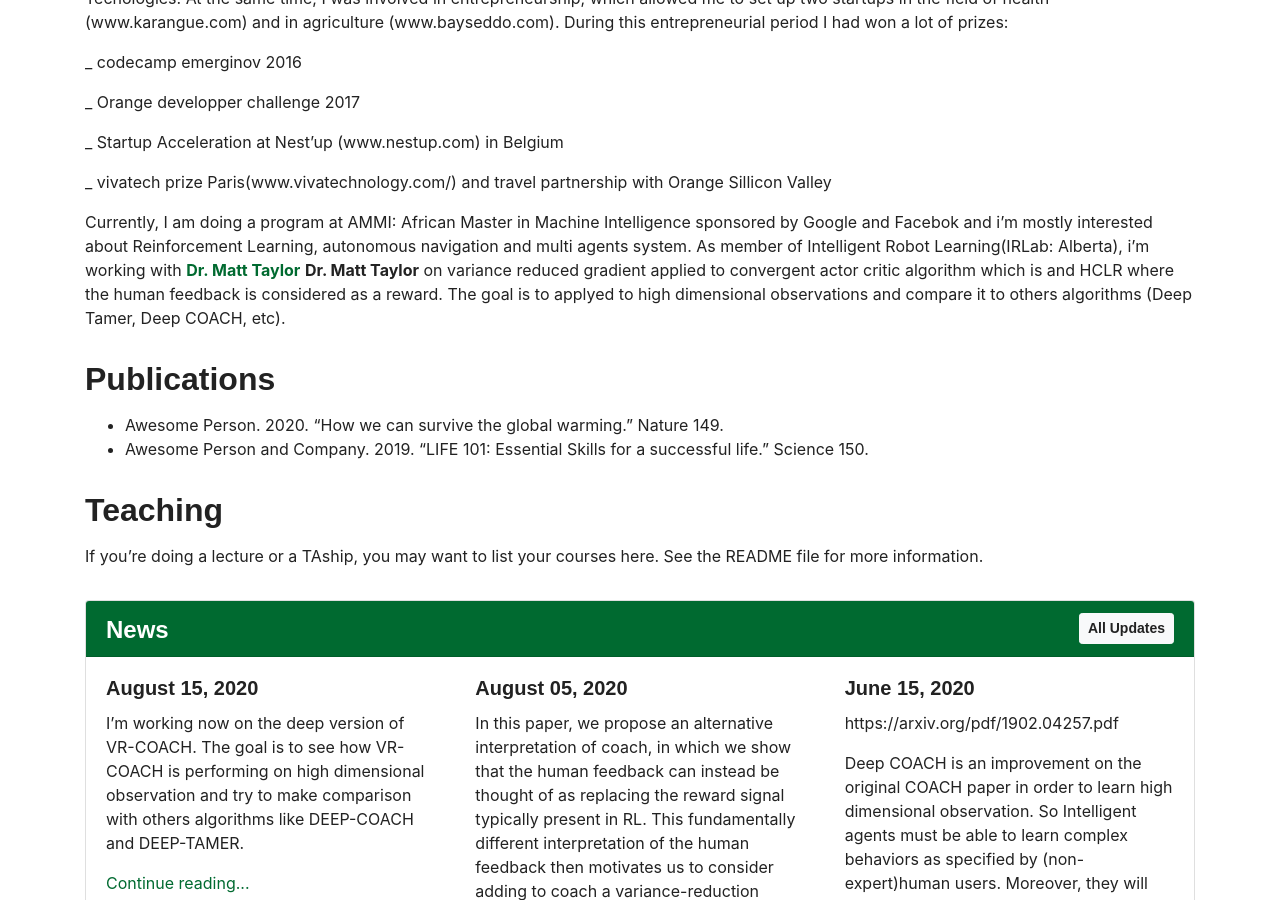
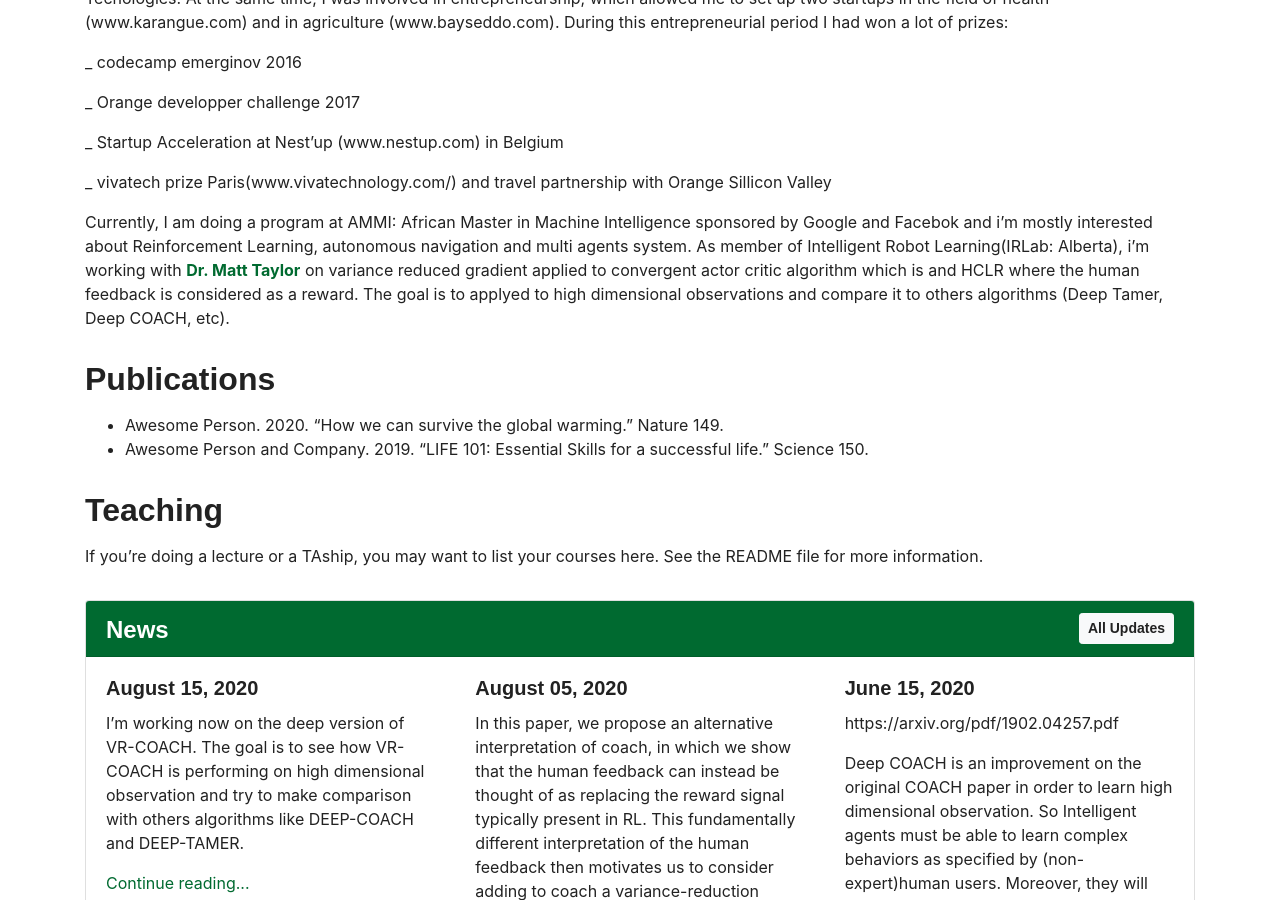
Before and after one commit to amathsow/amathsow.github.io, a Jekyll site: the page built from _pages/home.md, in a window 1280 px wide and 900 px high, scrolled down 538 px. Built offline with Jekyll 4.4.1, drawn with Linux system fonts in a browser that asks for light colours.

Commit message:
Update home.md

```diff
--- a/_pages/home.md
+++ b/_pages/home.md
@@ -20,7 +20,7 @@ _ Startup Acceleration at Nest'up (www.nestup.com) in Belgium
 
 _ vivatech prize Paris(www.vivatechnology.com/) and travel partnership with Orange Sillicon Valley
 
-Currently, I am doing a program at AMMI: African Master in Machine Intelligence sponsored by Google and Facebok and i'm mostly interested about Reinforcement Learning, autonomous navigation and multi agents system. As member of Intelligent Robot Learning(IRLab: Alberta), i'm working with  <a href="https://drmatttaylor.net/"> **Dr. Matt Taylor** </a> **Dr. Matt Taylor** on variance reduced gradient applied to convergent actor critic algorithm which is and HCLR where the human feedback is considered as a reward. The goal is to applyed to high dimensional observations and compare it to others algorithms (Deep Tamer, Deep COACH, etc).
+Currently, I am doing a program at AMMI: African Master in Machine Intelligence sponsored by Google and Facebok and i'm mostly interested about Reinforcement Learning, autonomous navigation and multi agents system. As member of Intelligent Robot Learning(IRLab: Alberta), i'm working with  <a href="https://drmatttaylor.net/"> **Dr. Matt Taylor** </a>  on variance reduced gradient applied to convergent actor critic algorithm which is and HCLR where the human feedback is considered as a reward. The goal is to applyed to high dimensional observations and compare it to others algorithms (Deep Tamer, Deep COACH, etc).
 
 ## Publications
 - Awesome Person. 2020. "How we can survive the global warming." Nature 149.
```
